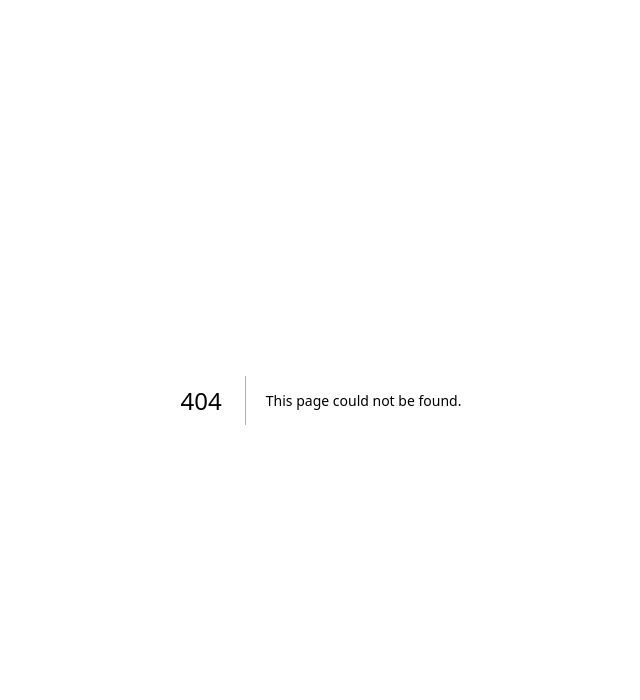
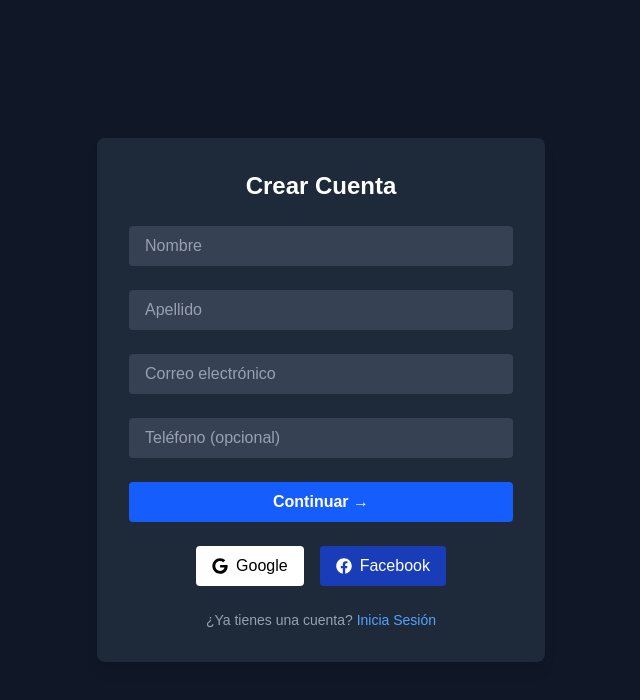
Before and after one commit to PaulAlejoR/nextOTT, a Next.js app: page /crearCuenta in a window 1280 px wide. Before the commit this address had no page. Shown: the top 700 px of the page, without its empty margins (319-959 px from the left). Built offline with nearby package versions, Linux system fonts and the light colour scheme.

Commit message:
Se agrega el componente de crear cuenta linkeado con el de login

```diff
--- /dev/null
+++ b/src/app/crearCuenta/crearCuenta.tsx
@@ -0,0 +1,67 @@
+'use client';
+import { useRouter } from 'next/navigation';
+import { FaGoogle, FaFacebook } from 'react-icons/fa';
+
+export default function CrearCuentaPage() {
+  const router = useRouter();
+
+  const handleSubmit = () => {
+    // Aquí iría la lógica de Firebase para crear cuenta
+    router.push('/verificación');
+  };
+
+  return (
+    <div className="min-h-screen flex items-center justify-center bg-gray-900 text-white">
+      <div className="w-full max-w-md p-8 space-y-6 bg-gray-800 rounded-lg shadow-lg">
+        <h2 className="text-2xl font-bold text-center">Crear Cuenta</h2>
+
+        <input
+          type="text"
+          placeholder="Nombre"
+          className="w-full px-4 py-2 rounded bg-gray-700 text-white placeholder-gray-400 focus:outline-none"
+        />
+        <input
+          type="text"
+          placeholder="Apellido"
+          className="w-full px-4 py-2 rounded bg-gray-700 text-white placeholder-gray-400 focus:outline-none"
+        />
+        <input
+          type="email"
+          placeholder="Correo electrónico"
+          className="w-full px-4 py-2 rounded bg-gray-700 text-white placeholder-gray-400 focus:outline-none"
+        />
+        <input
+          type="tel"
+          placeholder="Teléfono (opcional)"
+          className="w-full px-4 py-2 rounded bg-gray-700 text-white placeholder-gray-400 focus:outline-none"
+        />
+
+        <button
+          onClick={handleSubmit}
+          className="w-full bg-blue-600 hover:bg-blue-700 py-2 rounded font-semibold"
+        >
+          Continuar →
+        </button>
+
+        <div className="flex justify-center gap-4">
+          <button className="bg-white text-black px-4 py-2 rounded flex items-center gap-2">
+            <FaGoogle /> Google
+          </button>
+          <button className="bg-blue-800 text-white px-4 py-2 rounded flex items-center gap-2">
+            <FaFacebook /> Facebook
+          </button>
+        </div>
+
+        <div className="text-center text-sm text-gray-400">
+          ¿Ya tienes una cuenta?{' '}
+          <span
+            className="text-blue-400 cursor-pointer hover:underline"
+            onClick={() => router.push('/login')}
+          >
+            Inicia Sesión
+          </span>
+        </div>
+      </div>
+    </div>
+  );
+}
--- /dev/null
+++ b/src/app/crearCuenta/page.tsx
@@ -0,0 +1,5 @@
+import CrearCuenta from "./crearCuenta";
+
+export default function crearCuentaPage(){
+    return <CrearCuenta/>
+}
```
